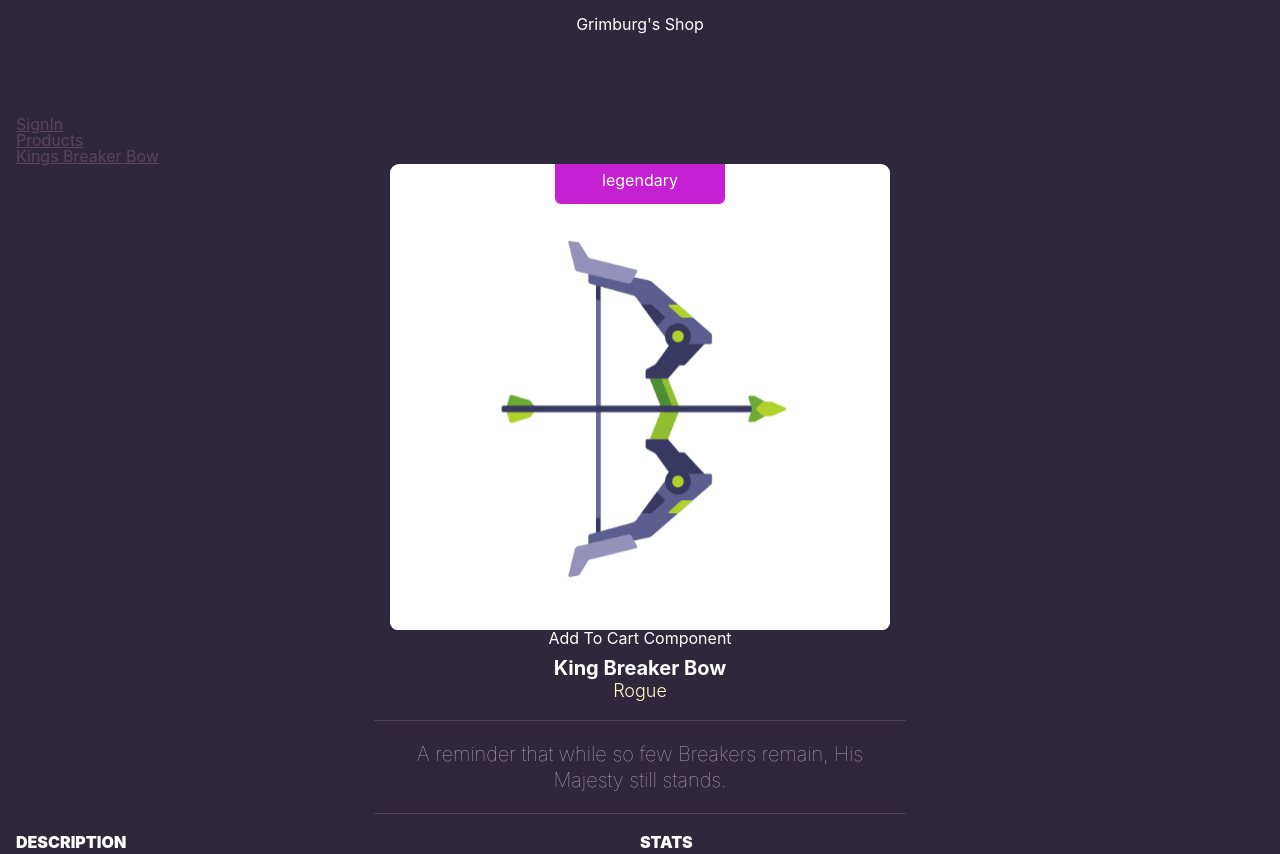
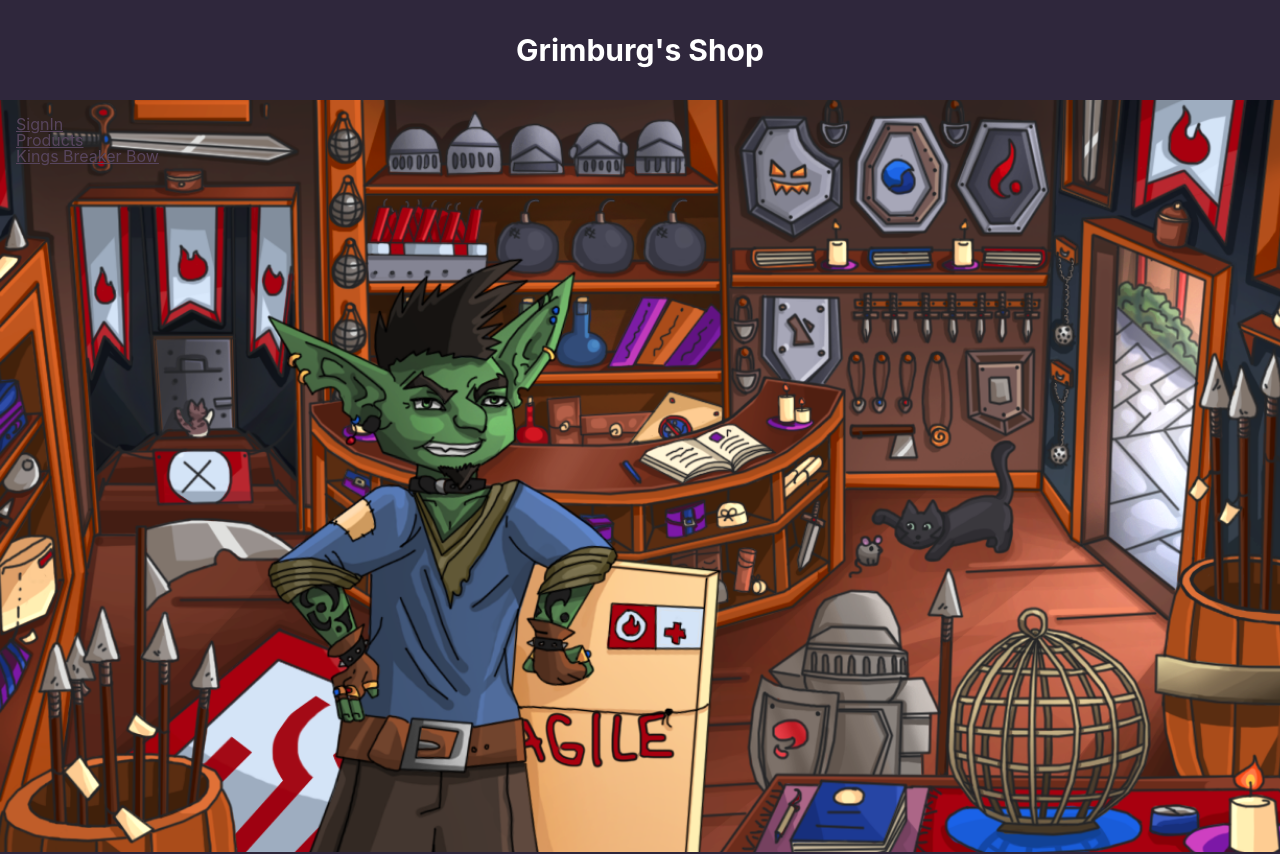
Before and after one commit to FahadHameed89/React-Redux-Router---RPG-Shop-Team-Project, a React (Create React App) app: page /products/king-breaker-bow in a window 1280 px wide. Shown: the top 854 px of the page. Built offline with nearby package versions, Linux system fonts and the light colour scheme.

Commit message:
Add Products mast head image and apply mobile formatting

```diff
--- a/src/app/App.jsx
+++ b/src/app/App.jsx
@@ -2,11 +2,11 @@ import React from 'react';
 import {
   BrowserRouter as Router,
   Route,
-  Link,
   Switch
 } from 'react-router-dom';
 
 import Header from './Header';
+import Masthead from './Masthead';
 import ProductList from '../product/ProductList';
 import Product from '../product/Product';
 import SignIn from '../signIn/SignIn';
@@ -15,13 +15,7 @@ export default () => {
   return(
     <Router>
       <Header />
-      <nav>
-        <ul>
-          <li><Link to="/">SignIn</Link></li>
-          <li><Link to="/products">Products</Link></li>
-          <li><Link to="/products/king-breaker-bow">Kings Breaker Bow</Link></li>
-        </ul>
-      </nav>
+      <Masthead />
 
       <Switch>
         <Route exact path="/" component={SignIn} />
--- a/src/app/Header.jsx
+++ b/src/app/Header.jsx
@@ -1,5 +1,5 @@
 import React from 'react';
-import './header.css';
+import './css/header.css';
 
 export default () => {
   return (
--- /dev/null
+++ b/src/app/Masthead.jsx
@@ -0,0 +1,20 @@
+import React from 'react';
+import {
+  Link,
+} from 'react-router-dom';
+
+import './css/masthead.css'
+
+export default () => {
+  return (
+    <div class="masthead masthead-products container">
+      <nav>
+        <ul>
+          <li><Link to="/">SignIn</Link></li>
+          <li><Link to="/products">Products</Link></li>
+          <li><Link to="/products/king-breaker-bow">Kings Breaker Bow</Link></li>
+        </ul>
+      </nav>
+    </div>
+  );
+}
--- /dev/null
+++ b/src/app/css/header.css
@@ -0,0 +1,12 @@
+.main-header {
+  min-height: 100px;
+  display: flex;
+  align-items: center;
+  justify-content: center;
+}
+
+.main-header h1 {
+  text-align: center;
+  font-size: var(--text-3xl);
+  font-weight: var(--font-bold);
+}
--- a/src/app/css/layout.css
+++ b/src/app/css/layout.css
@@ -70,9 +70,6 @@ body {
 
   background-color: #2F273C;
   color: #FFF;
-
-  /* Pull the content away from the page edge */
-  padding: 16px;
 }
 
 code {
@@ -93,4 +90,6 @@ a:hover {
 .container {
   margin: 0 auto;
   max-width: 1280px;
+  /* Pull the content away from the page edge */
+  padding: 16px;
 }
--- /dev/null
+++ b/src/app/css/masthead.css
@@ -0,0 +1,35 @@
+.masthead {
+  min-height: 720px;
+  background-repeat: no-repeat;
+  background-size: auto 100%;
+  background-position-x: -350px;
+}
+
+.masthead.masthead-products {
+  background-image: url('/imgs/masthead-products.png');
+}
+
+@media screen and (min-width: 590px) {
+  .masthead {
+    background-position-x: -300px;
+  }
+}
+
+
+@media screen and (min-width: 870px) {
+  .masthead {
+    background-position-x: -200px;
+  }
+}
+
+@media screen and (min-width: 980px) {
+  .masthead {
+    background-position-x: -100px;
+  }
+}
+
+@media screen and (min-width: 1100px) {
+  .masthead {
+    background-position-x: 0;
+  }
+}
--- a/src/app/header.css
+++ /dev/null
@@ -1,7 +0,0 @@
-.main-header {
-  min-height: 100px;
-}
-
-.main-header h1 {
-  text-align: center;
-}
```
Also changed, not shown: public/imgs/masthead-products.png (added).
